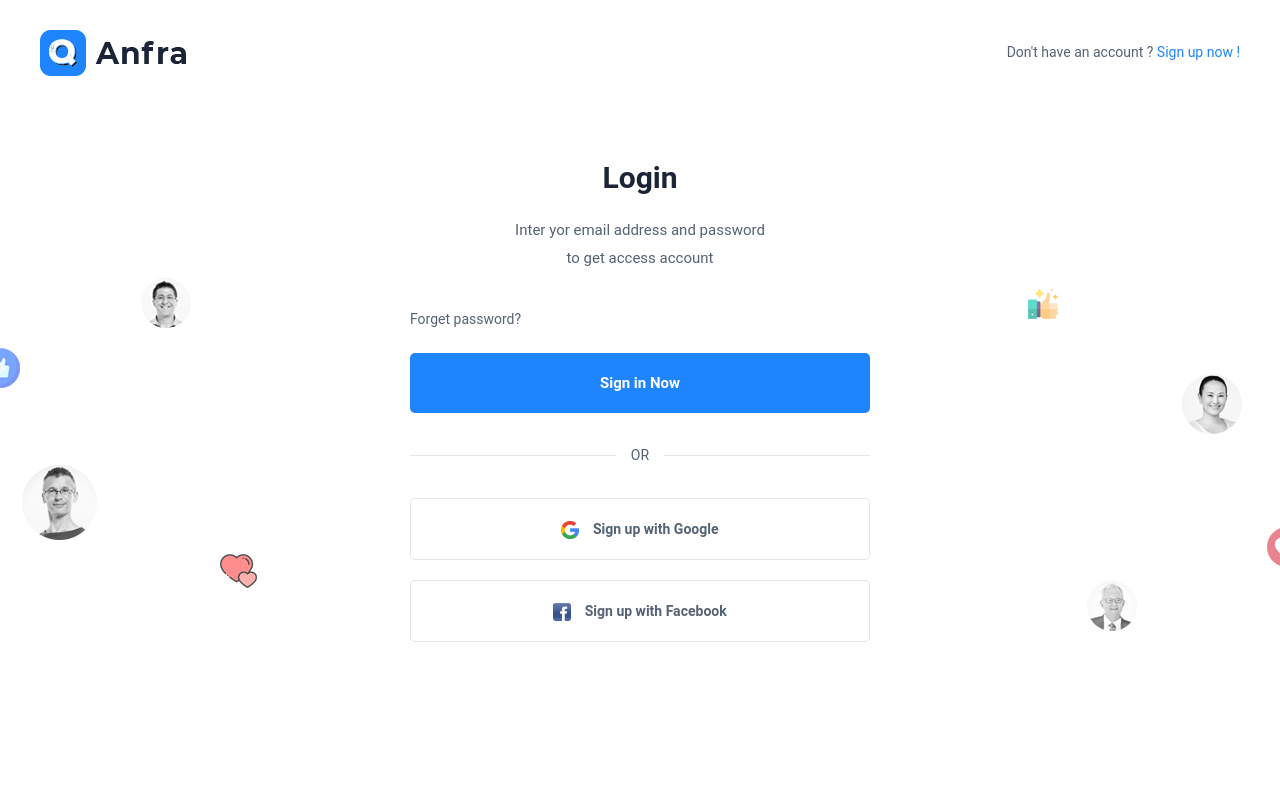
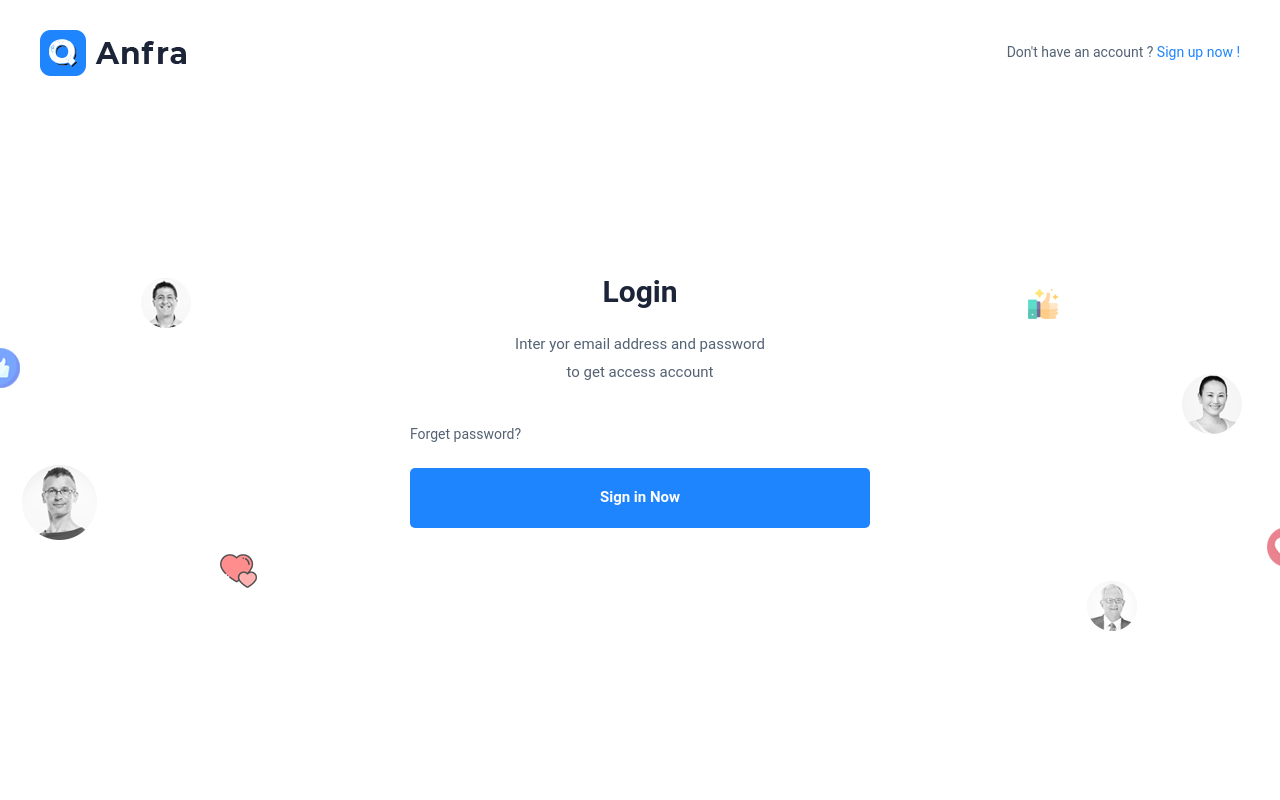
Before and after one commit to flavien-hugs/dj-example-authentication, a Django app: page /login/ in a window 1280 px wide. Run offline with Django 4.2, Linux system fonts and the light colour scheme; parts of the project's set-up code (start-up, migrations or seed data) failed here and were passed over; some libraries are stand-ins or nearby versions.

Commit message:
improve login view template

```diff
--- a/templates/account/login.html
+++ b/templates/account/login.html
@@ -2,8 +2,10 @@
 
 {% load widget_tweaks %}
 
+{% block body_content %}
+    {% url "account:login_url" as login_url %}
+	{% url "account:reset_password" as reset_password_url %}
 
-{% block body_content %}
     <div class="col-lg-5 col-md-6">
         <div class="ugf-form-block-header">
             <h1>Login</h1>
@@ -14,47 +16,33 @@
         </div>
 
         <div class="ugf-input-block">
-            <form method="post">
+            <form action="{{ login_url }}" method="post">
                 <div class="form-group">
-                    {% render_field form.username placeholder=form.username.label %}
-                    <label for="{{ form.username.id_for_label }}"><i class="las la-user"></i></label>
+                    {% render_field data.email placeholder=data.email.label %}
+                    <label for="{{ data.email.id_for_label }}"><i class="las la-user"></i></label>
                 </div>
                 <div class="form-group pass-block">
-                    {% render_field form.password placeholder=form.password.label %}
-                    <label for="{{ form.password.id_for_label }}"><i class="las la-unlock"></i></label>
+                    {% render_field data.password placeholder=data.password.label %}
+                    <label for="{{ data.password.id_for_label }}"><i class="las la-unlock"></i></label>
                 </div>
                 {% csrf_token %}
 
                 <div class="form-group check-flex">
                     <div class="forget-pass">
-                        <a href="#">Forget password?</a>
+                        <a href="{{ reset_password_url }}">Forget password?</a>
                     </div>
                 </div>
                 <button type="submit" class="btn">Sign in Now</button>
             </form>
         </div>
-
-        <div class="ugf-block-separator">
-            <p>Or</p>
-        </div>
-        <div class="ugf-third-party-login">
-            <a href="#">
-                <img src="{{ STATIC_PREFIX }}img/account-icon/google.png" alt="google">
-                Sign up with Google
-            </a>
-            <a href="#">
-                <img src="{{ STATIC_PREFIX }}img/account-icon/facebook.png" alt="facebook">
-                Sign up with Facebook
-            </a>
-        </div>
     </div>
 {% endblock body_content %}
 
 {% block alternet_access %}
-    {% url 'account:register_url' as register %}
+    {% url "account:register_url" as register_url %}
     <div class="alternet-access">
         <p>Don't have an account ?
-            <a href="{{ register }}">Sign up now !</a>
+            <a href="{{ register_url }}">Sign up now !</a>
         </p>
     </div>
 {% endblock alternet_access %}
```
